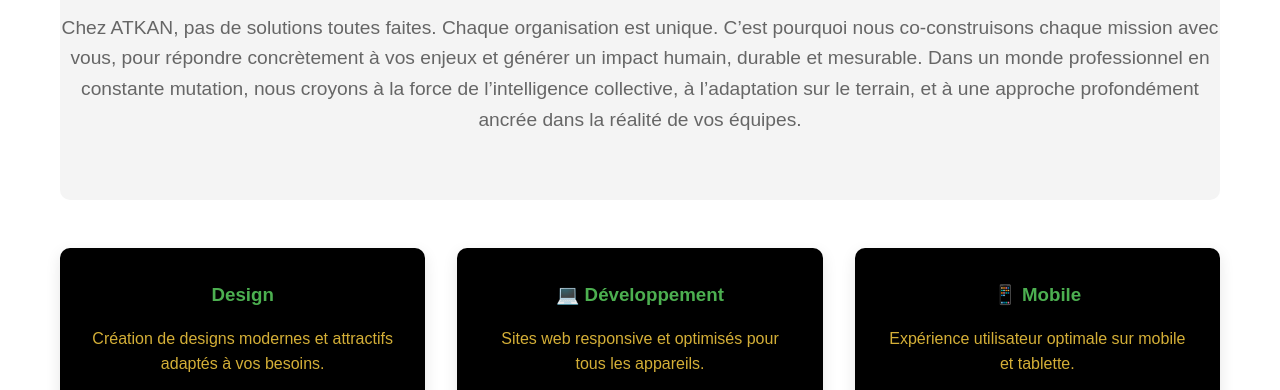
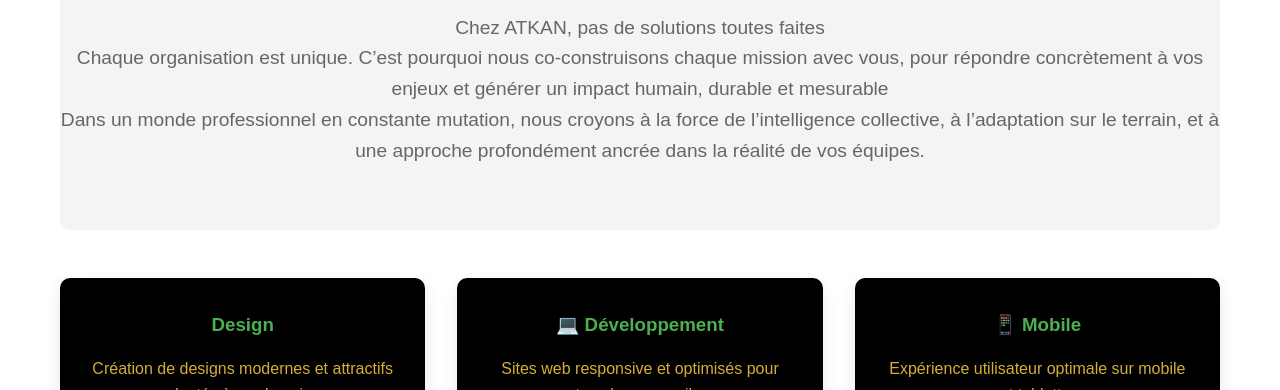
Before and after one commit to Atkan-consulting/ATKAN-Consulting, a plain HTML site: page index.html in a window 1280 px wide. Shown: the part 410-800 px from the top of the page. Drawn offline with Linux system fonts and the light colour scheme; files whose address does not match are found by name.

Commit message:
Update index.html

```diff
--- a/index.html
+++ b/index.html
@@ -131,10 +131,9 @@
     <main>
         <section class="hero" id="accueil">
             <h1>Bienvenue !</h1>
-            <p>Chez ATKAN, pas de solutions toutes faites.
-Chaque organisation est unique. C’est pourquoi nous co-construisons chaque mission avec vous, pour répondre concrètement à vos enjeux et générer un impact humain, durable et mesurable.
-
-Dans un monde professionnel en constante mutation, nous croyons à la force de l’intelligence collective, à l’adaptation sur le terrain, et à une approche profondément ancrée dans la réalité de vos équipes.</p>
+            <p>Chez ATKAN, pas de solutions toutes faites</p>
+<p>Chaque organisation est unique. C’est pourquoi nous co-construisons chaque mission avec vous, pour répondre concrètement à vos enjeux et générer un impact humain, durable et mesurable</p>
+<p>Dans un monde professionnel en constante mutation, nous croyons à la force de l’intelligence collective, à l’adaptation sur le terrain, et à une approche profondément ancrée dans la réalité de vos équipes.</p>
         </section>
 
         <section class="features" id="services">
```
